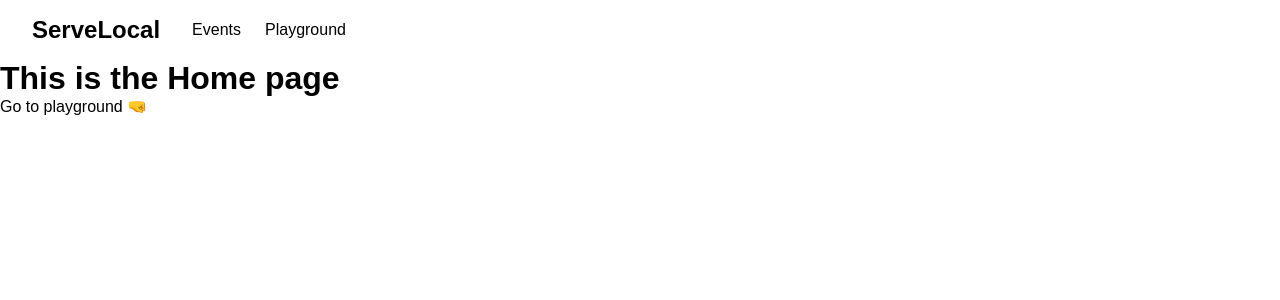
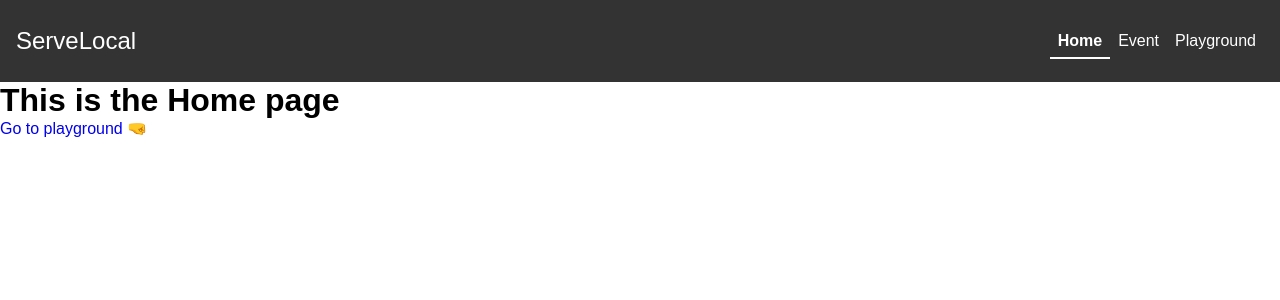
Before and after one commit to servelocal/customer-website, a Next.js app: page / in a window 1280 px wide. Shown: the top 300 px of the page. Built offline with nearby package versions, Linux system fonts and the light colour scheme; a web font is replaced by a local one.

Commit message:
DEV 25 Navbar support responsiveness, improved code, componentized navlinks

```diff
--- a/src/app/styles/globals.scss
+++ b/src/app/styles/globals.scss
@@ -3,10 +3,7 @@
   text-decoration: none;
   padding: 0;
   margin: 0;
+  border: 0;
+  outline: none;
   font-family: var(--font-geist-sans);
 }
-
-a {
-  text-decoration: none;
-  color: black;
-}
--- /dev/null
+++ b/src/components/Navbar/NavLinks.tsx
@@ -0,0 +1,19 @@
+import Link from 'next/link';
+import { usePathname } from 'next/navigation';
+import styles from './Navbar.module.scss';
+
+interface NavLink {
+  name: string;
+  href: string;
+}
+
+export default function NavLinks({ name, href }: NavLink) {
+  const pathname = usePathname();
+  return (
+    <li>
+      <Link className={pathname === href ? styles.active : ''} href={href}>
+        {name}
+      </Link>
+    </li>
+  );
+}
--- a/src/components/Navbar/Navbar.module.scss
+++ b/src/components/Navbar/Navbar.module.scss
@@ -1,43 +1,74 @@
 .navbar {
   display: flex;
-  gap: 2rem;
+  justify-content: space-between;
   align-items: center;
-  padding: 1rem 2rem;
-  background-color: #ffffff;
+  padding: 1rem;
+  background-color: #333;
+
+  .text {
+    color: white;
+    font-size: 1.5rem;
   }
 
-.logo {
-  font-size: 1.5rem;
-  color: black;
-  font-weight: bold;
+  .menuToggle {
+    background-color: black !important;
+    color: white;
+    font-size: 1.8rem;
+    padding: 0.2rem;
+    cursor: pointer;
+    display: block;
+
+    .icon {
+      display: flex;
+      align-items: center;
+    }
   }
 
   .navLinks {
+    display: none;
+    flex-direction: column;
+    align-items: center;
     list-style: none;
+    position: absolute;
+    top: 3.75rem;
+    right: 0.625rem;
+    background-color: #444;
+    width: 12.5rem;
+    border-radius: 0.313rem;
+
+    &.open {
       display: flex;
-  gap: 1.5rem;
+    }
 
     li {
+      margin: 1rem 0;
+    }
+
     a {
-      color: black;
+      color: white;
       text-decoration: none;
-      transition: color 0.1s;
-
-      &:hover {
-        color: #303030;
-      }
-    }
+      padding: 0.5rem;
+      width: 100%;
+      text-align: center;
     }
   }
 
   .active {
-  color: red;
     font-weight: bold;
+    border-bottom: 0.125rem solid white;
   }
 
-@media (max-width: 768px) {
+  @media (min-width: 600px) {
+    .menuToggle {
+      display: none;
+    }
+
     .navLinks {
-    flex-direction: column;
-    gap: 0.5rem;
+      display: flex;
+      position: static;
+      flex-direction: row;
+      background: none;
+      width: auto;
     }
   }
+}
--- a/src/components/Navbar/Navbar.tsx
+++ b/src/components/Navbar/Navbar.tsx
@@ -1,34 +1,47 @@
 'use client';
 
 import Link from 'next/link';
-import { usePathname } from 'next/navigation';
+import { useState } from 'react';
 import styles from './Navbar.module.scss';
+import NavLinks from './NavLinks';
+import { LuMenu } from 'react-icons/lu';
+import Button from '../Button';
+
+const itemLinks = [
+  { name: 'Home', href: '/' },
+  { name: 'Event', href: '/events' },
+  { name: 'Playground', href: '/playground' },
+];
 
 const Navbar = () => {
-  const pathname = usePathname();
+  const [menuOpen, setMenuOpen] = useState(false);
+
+  const toggleMenu = () => {
+    setMenuOpen(!menuOpen);
+  };
 
   return (
     <nav className={styles.navbar}>
-      <div className={styles.logo}>
-        <Link href="/">ServeLocal</Link>
+      <div>
+        <Link className={styles.text} href="/">
+          ServeLocal
+        </Link>
       </div>
-      <ul className={styles.navLinks}>
-        <li>
-          <Link
-            href="/events"
-            className={pathname === '/events' ? styles.active : ''}
-          >
-            Events
-          </Link>
-        </li>
-        <li>
-          <Link
-            href="/playground"
-            className={pathname === '/playground' ? styles.active : ''}
-          >
-            Playground
-          </Link>
-        </li>
+
+      <Button
+        ariaLabel="Navbar toggle"
+        className={styles.menuToggle}
+        onClick={toggleMenu}
+      >
+        <span className={styles.icon}>
+          <LuMenu />
+        </span>
+      </Button>
+
+      <ul className={`${styles.navLinks} ${menuOpen ? styles.open : ''}`}>
+        {itemLinks.map(({ name, href }) => (
+          <NavLinks key={name} name={name} href={href} />
+        ))}
       </ul>
     </nav>
   );
```
Lines whose indentation alone changed are shown as unchanged.
